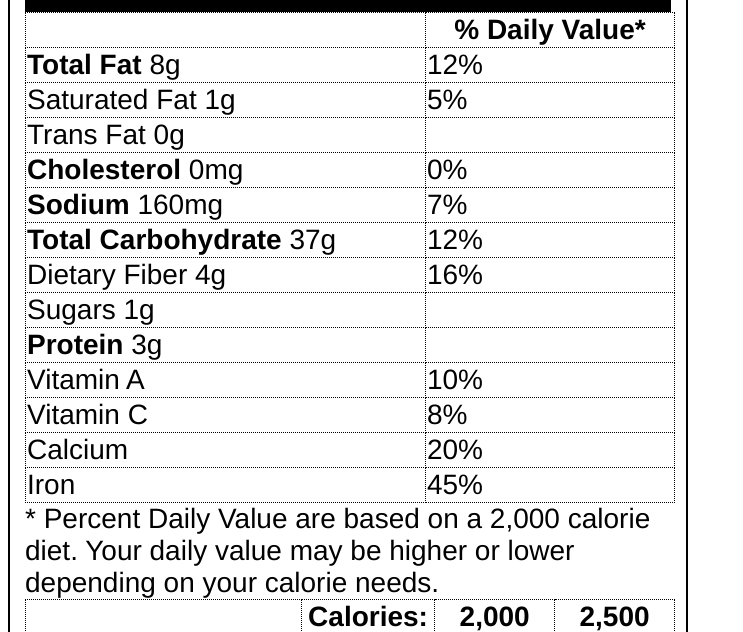
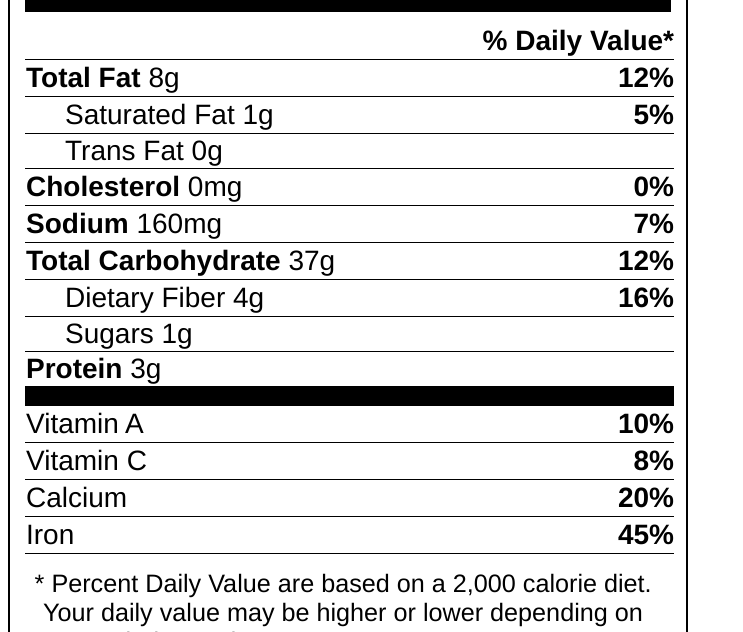
Before and after one commit to The-Marcy-Lab-School/nutrition-facts, a plain HTML site: page fellow-submissions/enmanuel-delanuez/index.html in a window 1280 px wide. Shown: the part 282-914 px from the top of the page, without its empty margins (0-743 px from the left). Drawn offline with Linux system fonts and the light colour scheme.

Commit message:
finish for submission

```diff
--- a/fellow-submissions/enmanuel-delanuez/index.html
+++ b/fellow-submissions/enmanuel-delanuez/index.html
@@ -24,7 +24,7 @@
                 <!--Macro Nutrients-->
                 <tr>
                     <td></td>
-                    <th>% Daily Value*</th>
+                    <td>% Daily Value*</td>
                 </tr>
                 <tr>
                     <td>
@@ -125,8 +125,8 @@
                     <td>45%</td>
                 </tr>
             </table>
-            <p>* Percent Daily Value are based on a 2,000 calorie diet. Your daily value may be higher or lower depending on your calorie needs.
-            </p>
+            <dl>* Percent Daily Value are based on a 2,000 calorie diet. Your daily value may be higher or lower depending on your calorie needs.
+            </dl>
             <!--Per Diet Table Guide-->
             <section>
                 <table>
--- a/fellow-submissions/enmanuel-delanuez/style.css
+++ b/fellow-submissions/enmanuel-delanuez/style.css
@@ -29,6 +29,14 @@ p {
     margin: 0;
 }
 
+table + dl  {
+    font-size: .9rem;
+    padding: 15px 0;
+    padding-left: 18px;
+    text-align: left;
+    text-indent: -.3rem;
+}
+
 header p:nth-of-type(2) {border-bottom: 30px solid black; padding-bottom: 5px;}
 
 header p:nth-of-type(3) {
@@ -54,27 +62,70 @@ dl, dt, dd {
 
 table {
     border-collapse: collapse;
-    width: 650px;
+    width: 649px;
+    text-align: left;
 }
 
 td, th {
-    border: 1px dotted black;
-    with: auto;
+    width: auto;
 }
 
 table dt {
     font-weight: bold;
 }
 
-table tr:nth-child(3) dt {
+article > table tr {
+    border-bottom: 1px solid black;
+}
+
+table tr:nth-child(3) dt, table tr:nth-child(4) dt, table tr:nth-child(8) dt, table tr:nth-child(9) dt {
     font-weight: normal;
 }
-table tr:nth-child(4) dt {
+
+article > table tr:nth-child(3) td:nth-child(1), article > table tr:nth-child(4) td:nth-child(1),
+article > table tr:nth-child(8) td:nth-child(1), article > table tr:nth-child(9) td:nth-child(1){
+    padding-left: 40px;
+    border-bottom: none;
+    border-top: 1px solid black
+}
+
+article > table tr:nth-last-child(5) td {
+    border-bottom: 20px solid black;
+}
+
+article > table tr:nth-last-child(n+5) td:nth-child(2) {
+    text-align: right;
+    font-weight: bold;
+    padding: 2px 0;
+}
+
+article > table tr td:nth-child(2) {
+    text-align: right;
+    font-weight: bold;
+    padding: 2px 0;
+}
+
+article > table tr:nth-child(1) td:nth-child(2) {
+    text-align: right;
+    font-weight: bold;
+    padding-top: 13px;
+}
+
+/*Section Table Stylings*/
+
+section table {
+    font-size: .8rem
+}
+
+section table tr:nth-child(1) {
+    border-bottom: 1px solid black;
+}
+
+section table th, section table td {
     font-weight: normal;
+    padding: 2px 0;
 }
-table tr:nth-child(8) dt {
-    font-weight: normal;
+
+section table tr:nth-child(3) th, section table tr:nth-child(7) th{
+    padding-left: 40px;
 }
-table tr:nth-child(9) dt {
-    font-weight: normal;
-}
```
